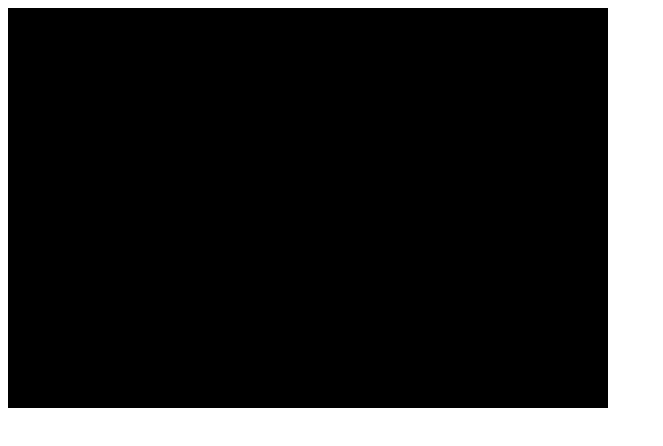
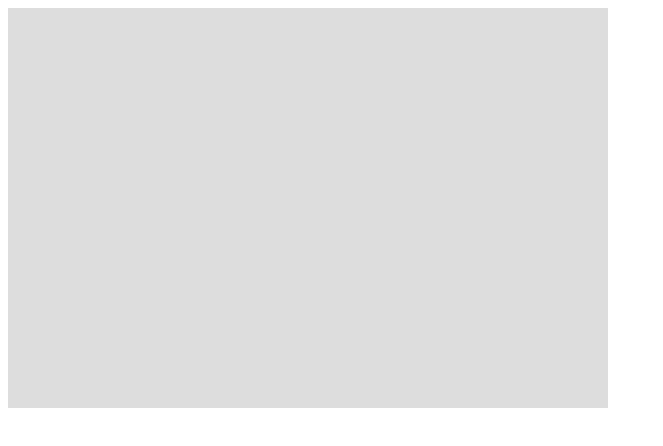
Before and after one commit to bioinspirado/PhaserDemo, a plain HTML site: page index.html in a window 1280 px wide. Shown: the whole page, without its empty margins (0-663 px from the left). Drawn offline with Linux system fonts and the light colour scheme.

Commit message:
Após adicionar os event listeners

```diff
--- a/index.html
+++ b/index.html
@@ -6,7 +6,18 @@
   <meta http-equiv="X-UA-Compatible" content="ie=edge">
   <title>PhaserDemo</title>
   <script src="./phaser/phaser.min.js"></script>
+
+  <script src="./state0.js"></script>
   <script src="./state1.js"></script>
+  <script src="./state2.js"></script>
+  <script src="./state3.js"></script>
+  <script src="./state4.js"></script>
+  <script src="./state5.js"></script>
+  <script src="./state6.js"></script>
+  <script src="./state7.js"></script>
+  <script src="./state8.js"></script>
+  <script src="./state9.js"></script>
+
 </head>
 <body>
   <script src="./main.js"></script>
--- a/main.js
+++ b/main.js
@@ -1,3 +1,13 @@
 var game = new Phaser.Game(600,400, Phaser.AUTO);
+game.state.add('state0', demo.state0);
 game.state.add('state1', demo.state1);
+game.state.add('state2', demo.state2);
+game.state.add('state3', demo.state3);
+game.state.add('state4', demo.state4);
+game.state.add('state5', demo.state5);
+game.state.add('state6', demo.state6);
+game.state.add('state7', demo.state7);
+game.state.add('state8', demo.state8);
+game.state.add('state9', demo.state9);
+
 game.state.start('state1');
--- /dev/null
+++ b/state0.js
@@ -0,0 +1,33 @@
+var demo = {};
+demo.state0 = function(){};
+demo.state0.prototype = {
+    preload: function(){},
+    create: function(){
+        game.stage.backgroundColor = '#80ff80';
+        console.log('state0');
+
+       addChangeStateEventListeners();
+    },
+    update: function(){}
+};
+
+function changeState(i, stateNum){
+    game.state.start('state' + stateNum);
+}
+
+function addKeyCallback(key, fn, args){
+    game.input.keyboard.addKey(key).onDown.add(fn, null, null, args);
+}
+
+function addChangeStateEventListeners(){
+    addKeyCallback(Phaser.Keyboard.ZERO, changeState, 0);
+    addKeyCallback(Phaser.Keyboard.ONE, changeState, 1);
+    addKeyCallback(Phaser.Keyboard.TWO, changeState, 2);
+    addKeyCallback(Phaser.Keyboard.THREE, changeState, 3);
+    addKeyCallback(Phaser.Keyboard.FOUR, changeState, 4);
+    addKeyCallback(Phaser.Keyboard.FIVE, changeState, 5);
+    addKeyCallback(Phaser.Keyboard.SIX, changeState, 6);
+    addKeyCallback(Phaser.Keyboard.SEVEN, changeState, 7);
+    addKeyCallback(Phaser.Keyboard.EIGHT, changeState, 8);
+    addKeyCallback(Phaser.Keyboard.NINE, changeState, 9);
+}
--- a/state1.js
+++ b/state1.js
@@ -1,13 +1,10 @@
-var demo = {};
 demo.state1 = function(){};
 demo.state1.prototype = {
-  preload: function(){
-
-  },
-  create: function(){
-
-  },
-  update: function(){
-
-  }
+    preload: function(){},
+    create: function(){
+        game.stage.backgroundColor = '#DDDDDD';
+        console.log('state1');
+        addChangeStateEventListeners();
+    },
+    update: function(){}
 };
--- /dev/null
+++ b/state2.js
@@ -0,0 +1,15 @@
+demo.state2 = function(){};
+demo.state2.prototype = {
+  preload: function(){
+
+  },
+  create: function(){
+    game.stage.backgroundColor = '#d966ff';
+    console.log('state2');
+    addChangeStateEventListeners();
+
+  },
+  update: function(){
+
+  }
+};
--- /dev/null
+++ b/state3.js
@@ -0,0 +1,15 @@
+demo.state3 = function(){};
+demo.state3.prototype = {
+  preload: function(){
+
+  },
+  create: function(){
+    game.stage.backgroundColor = '#ffff33';
+    console.log('state3');
+    addChangeStateEventListeners();
+
+  },
+  update: function(){
+
+  }
+};
--- /dev/null
+++ b/state4.js
@@ -0,0 +1,15 @@
+demo.state4 = function(){};
+demo.state4.prototype = {
+  preload: function(){
+
+  },
+  create: function(){
+    game.stage.backgroundColor = '#85e085';
+    console.log('state4');
+    addChangeStateEventListeners();
+
+  },
+  update: function(){
+
+  }
+};
--- /dev/null
+++ b/state5.js
@@ -0,0 +1,15 @@
+demo.state5 = function(){};
+demo.state5.prototype = {
+  preload: function(){
+
+  },
+  create: function(){
+    game.stage.backgroundColor = '#ff3300';
+    console.log('state5');
+    addChangeStateEventListeners();
+
+  },
+  update: function(){
+
+  }
+};
--- /dev/null
+++ b/state6.js
@@ -0,0 +1,15 @@
+demo.state6 = function(){};
+demo.state6.prototype = {
+  preload: function(){
+
+  },
+  create: function(){
+    game.stage.backgroundColor = '#003399';
+    console.log('state6');
+    addChangeStateEventListeners();
+
+  },
+  update: function(){
+
+  }
+};
--- /dev/null
+++ b/state7.js
@@ -0,0 +1,15 @@
+demo.state7 = function(){};
+demo.state7.prototype = {
+  preload: function(){
+
+  },
+  create: function(){
+    game.stage.backgroundColor = '#ff751a';
+    console.log('state7');
+    addChangeStateEventListeners();
+
+  },
+  update: function(){
+
+  }
+};
--- /dev/null
+++ b/state8.js
@@ -0,0 +1,15 @@
+demo.state8 = function(){};
+demo.state8.prototype = {
+  preload: function(){
+
+  },
+  create: function(){
+    game.stage.backgroundColor = '#ffffff';
+    console.log('state8');
+    addChangeStateEventListeners();
+
+  },
+  update: function(){
+
+  }
+};
--- /dev/null
+++ b/state9.js
@@ -0,0 +1,15 @@
+demo.state9 = function(){};
+demo.state9.prototype = {
+  preload: function(){
+
+  },
+  create: function(){
+    game.stage.backgroundColor = '#333300';
+    console.log('state9');
+    addChangeStateEventListeners();
+
+  },
+  update: function(){
+
+  }
+};
```
